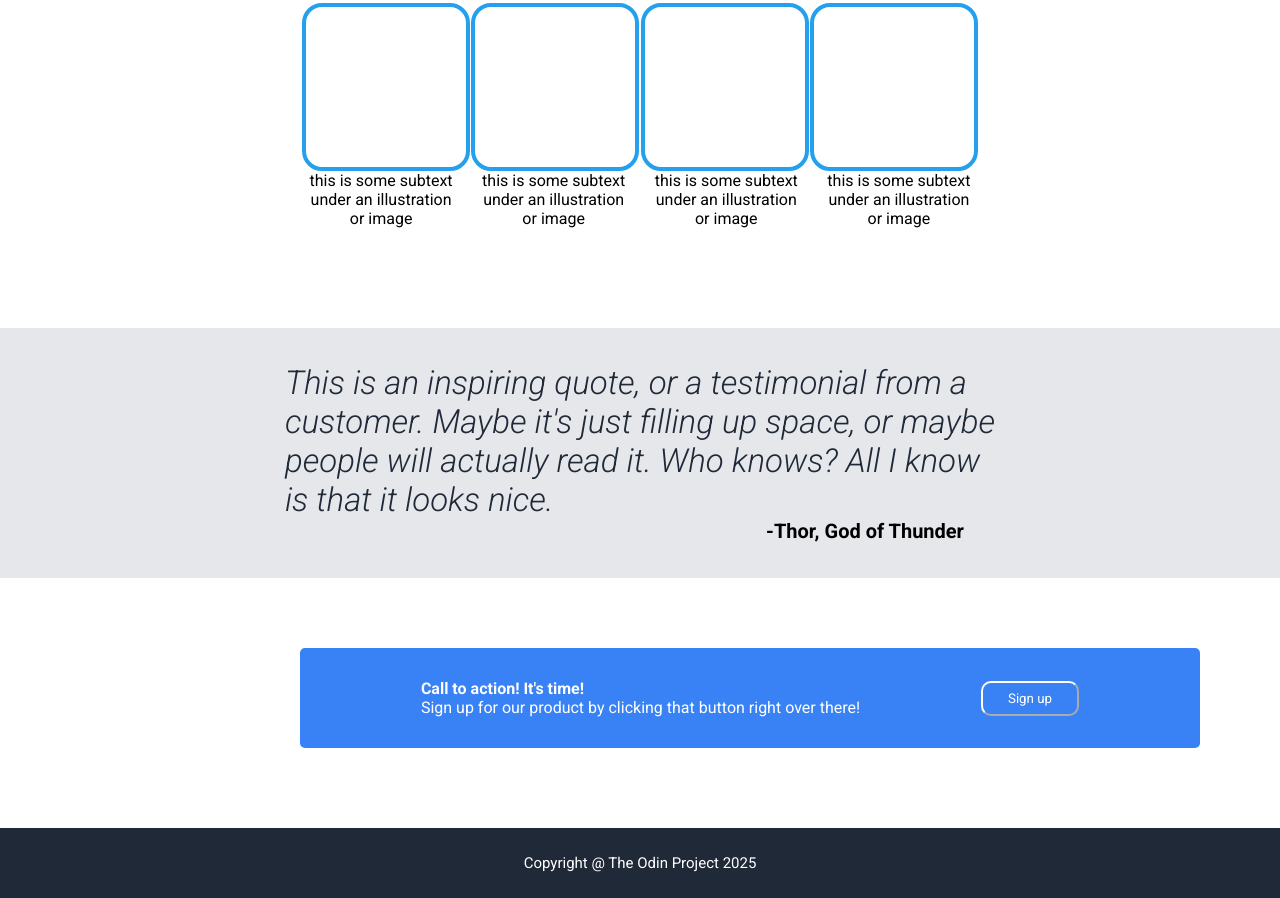
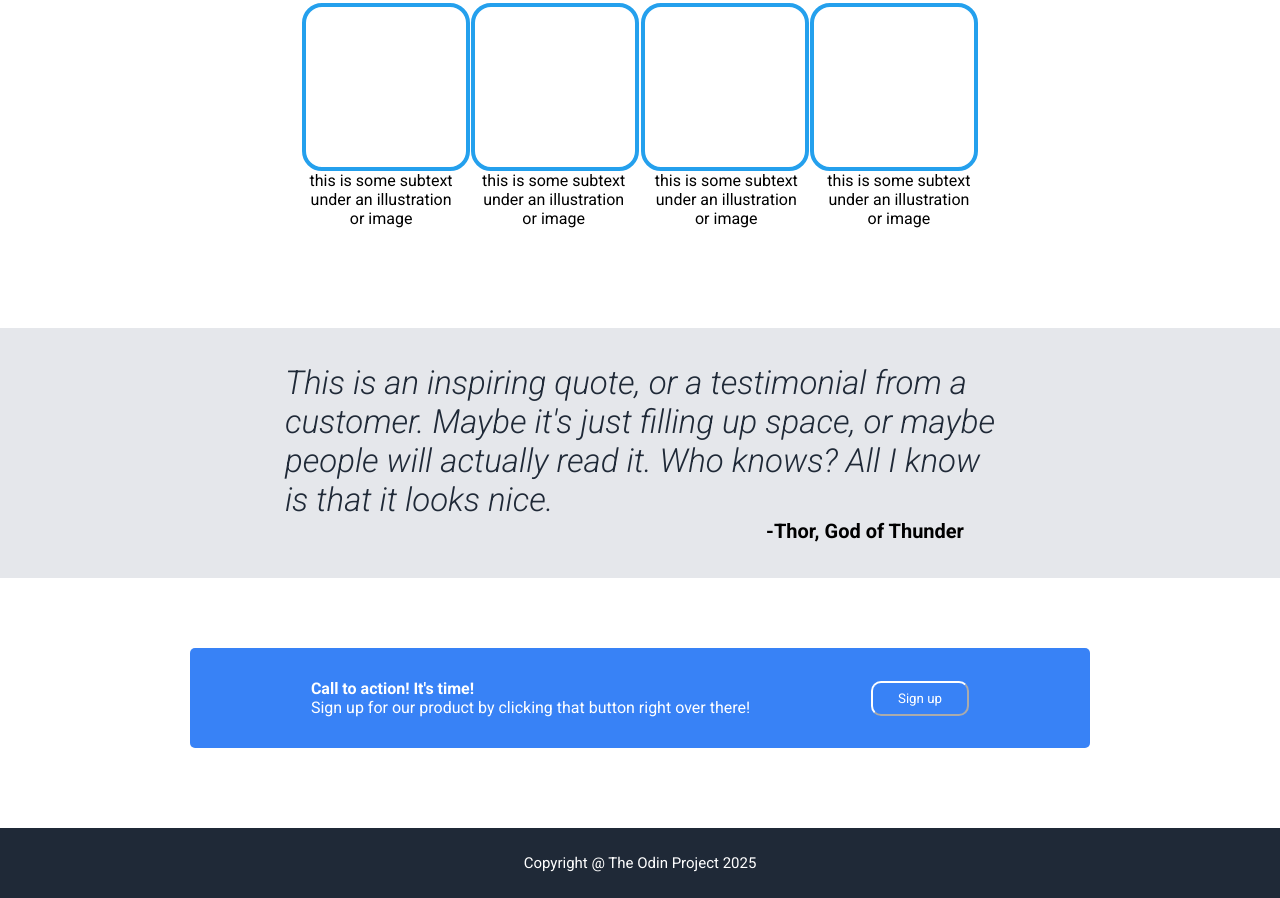
Before and after one commit to sauldevstuff/Landing-Page, a plain HTML site: page index.html in a window 1280 px wide. Shown: the part 535-1433 px from the top of the page. Drawn offline with Linux system fonts and the light colour scheme.

Commit message:
Fixed call to action margin issue

```diff
--- a/styles.css
+++ b/styles.css
@@ -103,9 +103,8 @@ p {
     background: #3882F6;
     width: 900px;
     height: 100px;
-    margin-inline: 300px;
     border-radius: 5px;
-    margin-top: 70px;
+    margin: 70px auto 0;
 }
 .call-to-action-text {
     color: white;
```
